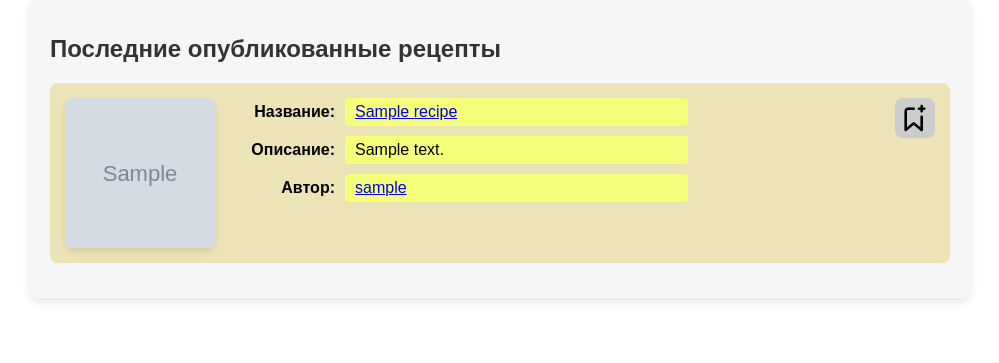
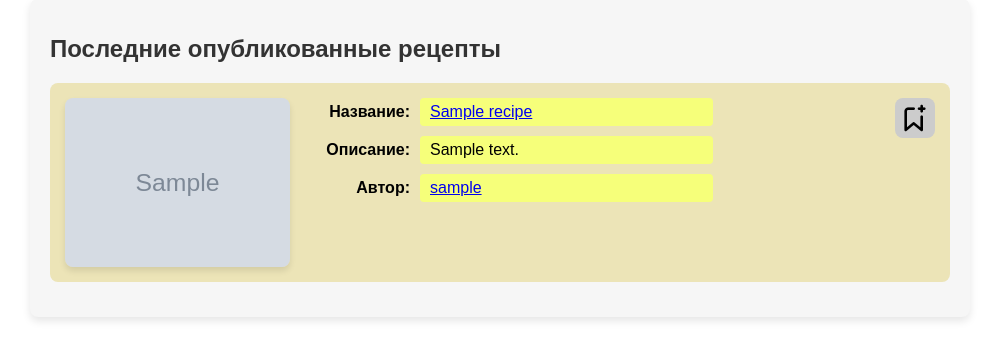
Before and after one commit to BullDigga/web-gastronomy, a Django app: page / in a window 1280 px wide. Shown: the part 81-444 px from the top of the page, without its empty margins (140-1139 px from the left). Run offline with Django 5.2, Linux system fonts and the light colour scheme; tables that the repository leaves empty hold one stand-in row (values such as "Sample post"); grey boxes marked "Sample" are stand-in pictures.

Commit message:
Картинки рецептов на странице просмотра рецепта и странице просмотра списка рецептов отображаются в соотношении 4:3

```diff
--- a/django_gastronomy/static/css/recipe_view.css
+++ b/django_gastronomy/static/css/recipe_view.css
@@ -27,8 +27,8 @@ body {
 /* Стиль главного изображения */
 .recipe-main-image {
     flex-shrink: 0; /* Фиксированный размер изображения */
-    width: 300px; /* Ширина изображения */
-    height: auto; /* Автоматическая высота */
+    width: 300px; /* Ширина контейнера */
+    height: 225px; /* Высота контейнера (4:3 пропорция) */
     border-radius: 8px; /* Скругление углов */
     overflow: hidden; /* Обрезаем содержимое, если оно выходит за пределы */
 }
--- a/django_gastronomy/static/css/recipes_list_browse.css
+++ b/django_gastronomy/static/css/recipes_list_browse.css
@@ -36,8 +36,8 @@ body {
 /* Стиль блока с изображением */
 .recipe-image {
     flex-shrink: 0; /* Фиксированный размер изображения */
-    width: 150px; /* Ширина изображения */
-    height: 150px; /* Высота изображения */
+    width: 225px; /* Новая ширина контейнера */
+    height: 168.75px; /* Новая высота контейнера (4:3 пропорция) */
     margin-right: 20px; /* Отступ между изображением и информацией */
     border-radius: 8px; /* Скругление углов */
     overflow: hidden; /* Обрезаем содержимое, если оно выходит за пределы */
```
